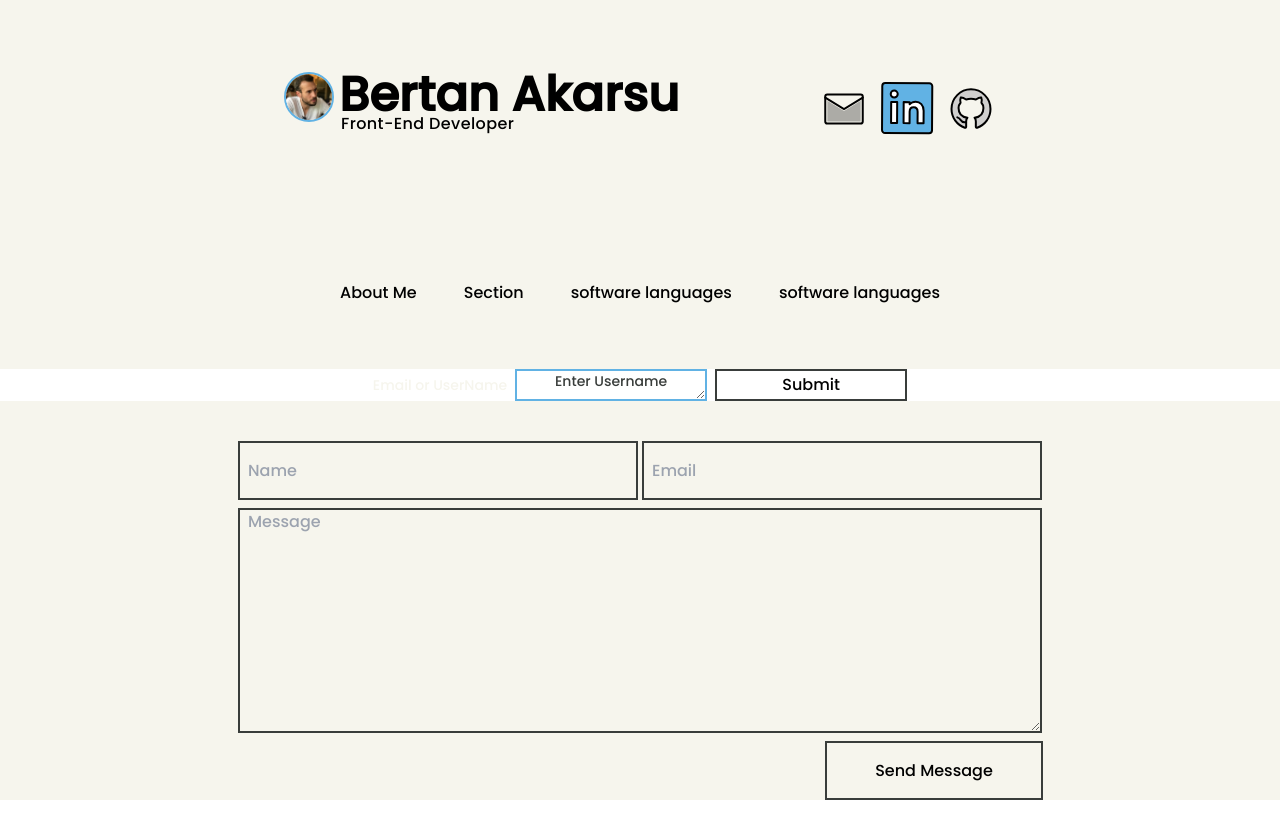
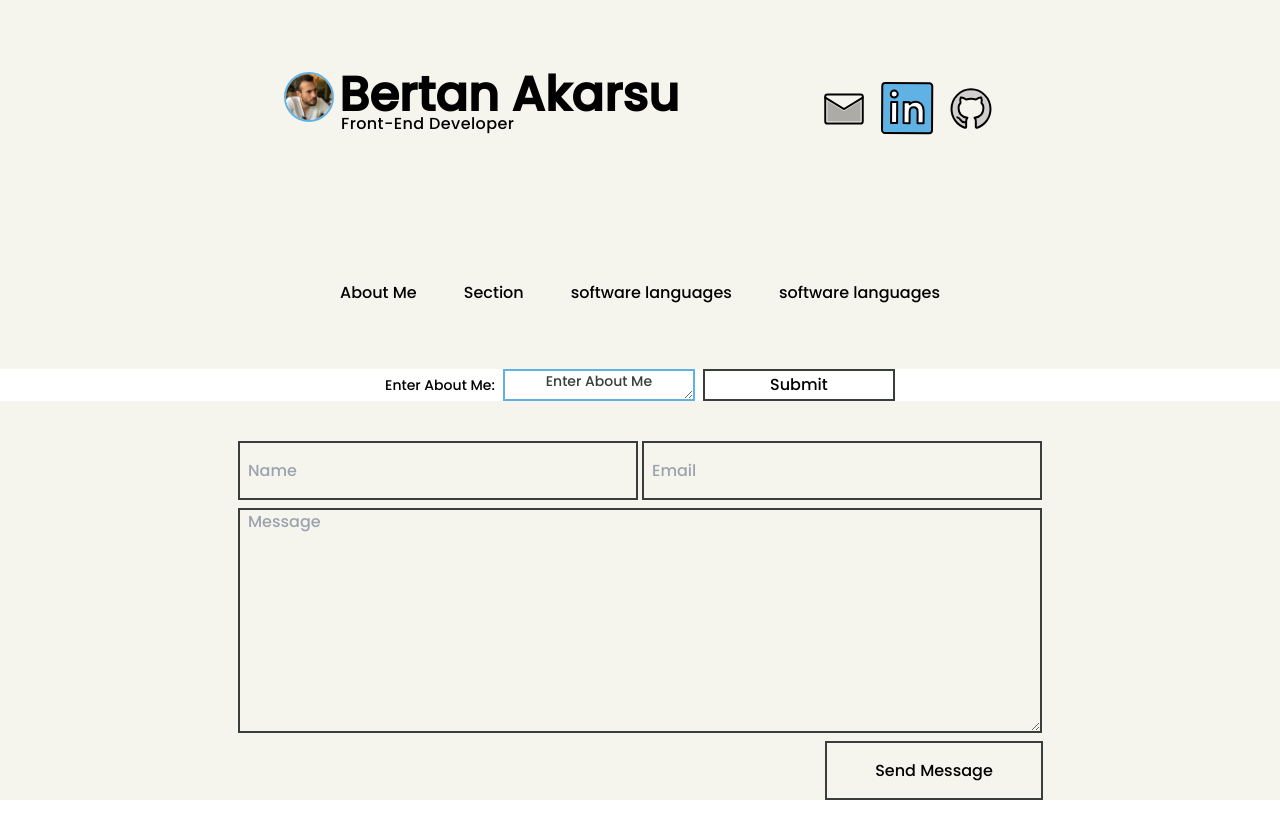
Before and after one commit to jbertan/Portfolio, a Next.js app: page /admin/1 in a window 1280 px wide. Built offline with nearby package versions, Linux system fonts and the light colour scheme.

Commit message:
Start signup and Login

```diff
--- /dev/null
+++ b/app/[userName]/page.tsx
@@ -0,0 +1,11 @@
+
+interface paramData{
+    params:{userName:string};
+}
+
+
+const UserName=async({params:{userName}}:paramData)=>{
+
+    return <div>{userName}</div>
+}
+export default UserName;
--- a/app/admin/page.tsx
+++ b/app/admin/page.tsx
@@ -1,6 +1,5 @@
 import AdminLogin from "../../components/AdminLogin";
-import { MongoClient } from "mongodb";
-import { ConnectDatabase } from "../../components/util/ConnectDb";
+
 
 const Admin = () => {
   return (
--- a/app/layout.tsx
+++ b/app/layout.tsx
@@ -5,6 +5,7 @@ import Footer from "./components/footer";
 
 const poppins = Poppins({
   weight: "500",
+  subsets: ["latin"],
 });
 
 export default function RootLayout({
--- a/components/AdminVariable.tsx
+++ b/components/AdminVariable.tsx
@@ -16,12 +16,12 @@ const AdminVariable = (props: adminVar) => {
 
   return (
     <div className="flex justify-center items-center space-x-2">
-      <label htmlFor="Username" className="text-sm font-serif text-primary">
-        Email or UserName
+      <label htmlFor="Username" className="text-sm font-serif text-pblack">
+        Enter About Me:
       </label>
       <textarea
         className="h-8 w-48 placeholder-pdarkgreen placeholder:text-sm text-center text-pblack border-2 border-pteal"
-        placeholder="Enter Username"
+        placeholder="Enter About Me"
         ref={aboutMeInput}
       />
       <button
--- a/next.config.js
+++ b/next.config.js
@@ -2,7 +2,10 @@
 const nextConfig = {
   reactStrictMode: true,
   swcMinify: true,
-  experimental: { appDir: true },
-};
+  experimental: { appDir: true,
+    fontLoaders: [
+      { loader: '@next/font/google', options: { subsets: ['latin'] }  }],
 
+    }
+  }
 module.exports = nextConfig;
--- a/package.json
+++ b/package.json
@@ -9,7 +9,7 @@
     "lint": "next lint"
   },
   "dependencies": {
-    "@next/font": "^13.0.0",
+    "@next/font": "^13.0.1",
     "mongodb": "^4.11.0",
     "next": "13.0.0",
     "react": "18.2.0",
```
Also changed, not shown: 1 other file (tests, documents, lock files or other folders).
